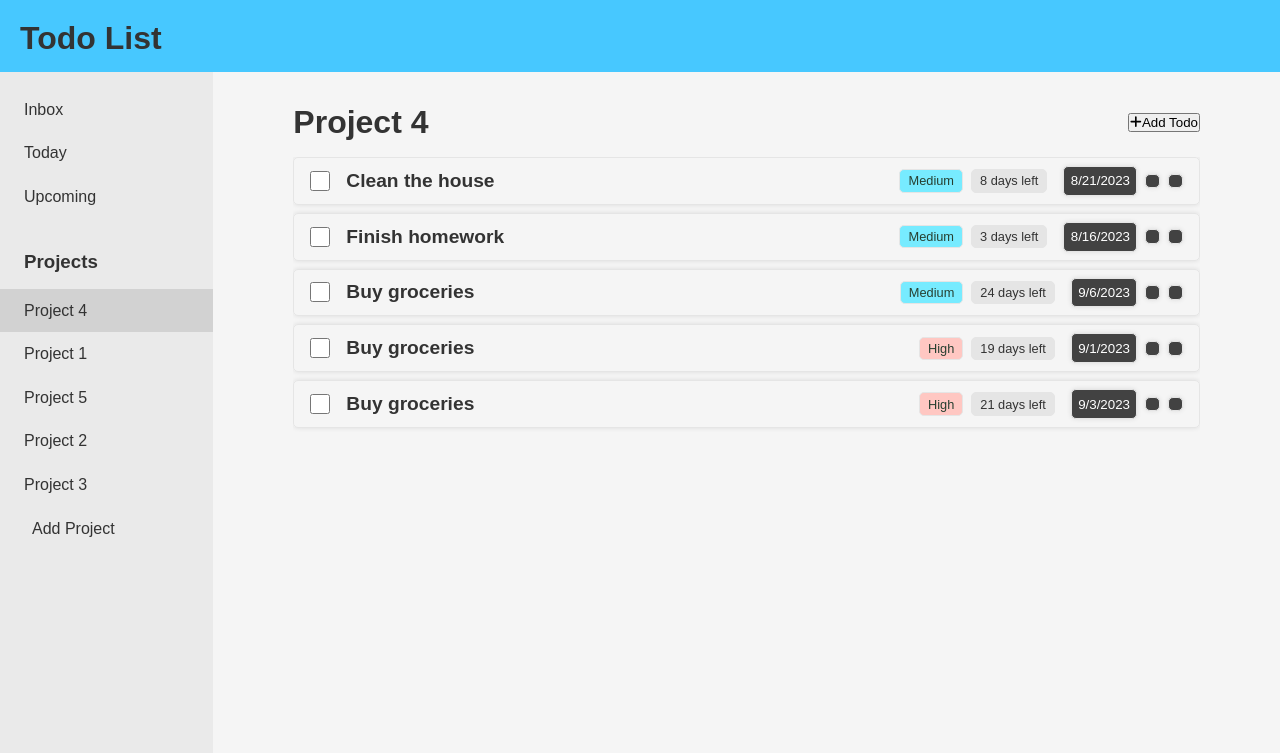
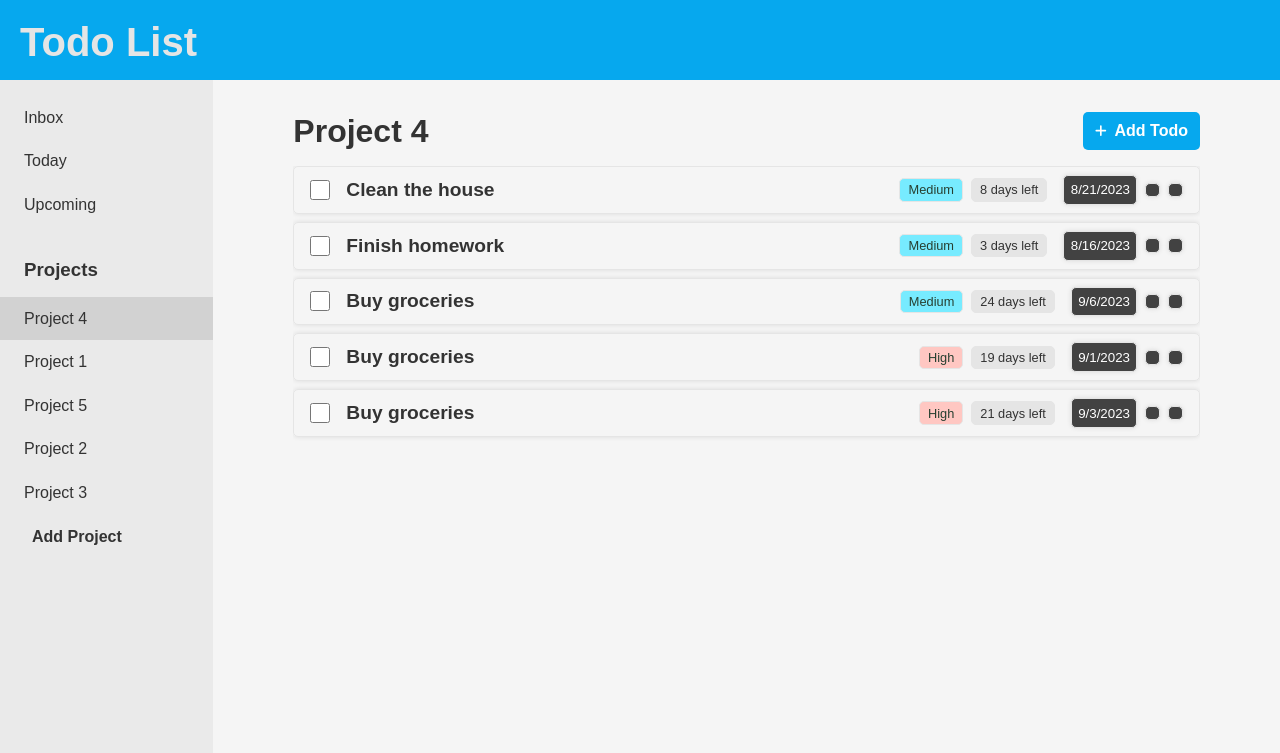
Before and after one commit to JamieYau/to-do-list, a website built with webpack: page src/template.html in a window 1280 px wide. Shown: the top 753 px of the page. Built offline with nearby package versions, Linux system fonts and the light colour scheme.

Commit message:
Add styling to Add todo

```diff
--- a/src/style.css
+++ b/src/style.css
@@ -1,5 +1,5 @@
 :root {
-  --primary-color: #47c8ff;
+  --primary-color: #06a8ee;
   --secondary-color: #424242;
   --tertiary-color: #e5e5e5;
   --font-color: #333;
@@ -8,7 +8,7 @@
   --border-radius: 5px;
   --border: 1px solid #e5e5e5;
   --box-shadow: 0 0 5px rgba(0, 0, 0, 0.1);
-  --header-font-size: 32px;
+  --header-font-size: 40px;
   --header-padding: 20px;
   --header-height: calc(var(--header-font-size) + 2 * var(--header-padding));
   --foooter-font-size: 1rem;
@@ -74,7 +74,12 @@ button {
   grid-area: header;
   height: var(--header-height);
   background-color: var(--primary-color);
+  color: #e5e5e5;
   padding: var(--header-padding);
+}
+
+#page-header h1 {
+  font-size: var(--header-font-size);
 }
 
 /* Sidebar */
@@ -150,6 +155,7 @@ button {
   background-color: transparent;
   font-size: var(--font-size);
   color: var(--font-color);
+  font-weight: bold;
 }
 
 .active {
@@ -180,6 +186,30 @@ button {
 #project-name {
   font-size: 2rem;
   font-weight: bold;
+}
+
+.add-todo {
+  display: flex;
+  align-items: center;
+  justify-content: center;
+  background-color: var(--primary-color);
+  color: #fff;
+  gap: 8px;
+  border: none;
+  border-radius: 5px;
+  padding: 10px 12px;
+  cursor: pointer;
+  transition: background-color 0.3s, transform 0.2s;
+}
+
+.add-todo:hover {
+  background-color: #1188ff;
+  transform: scale(1.05);
+}
+
+.add-todo span {
+  font-weight: bold;
+  font-size: 16px;
 }
 
 #content-wrapper {
```
